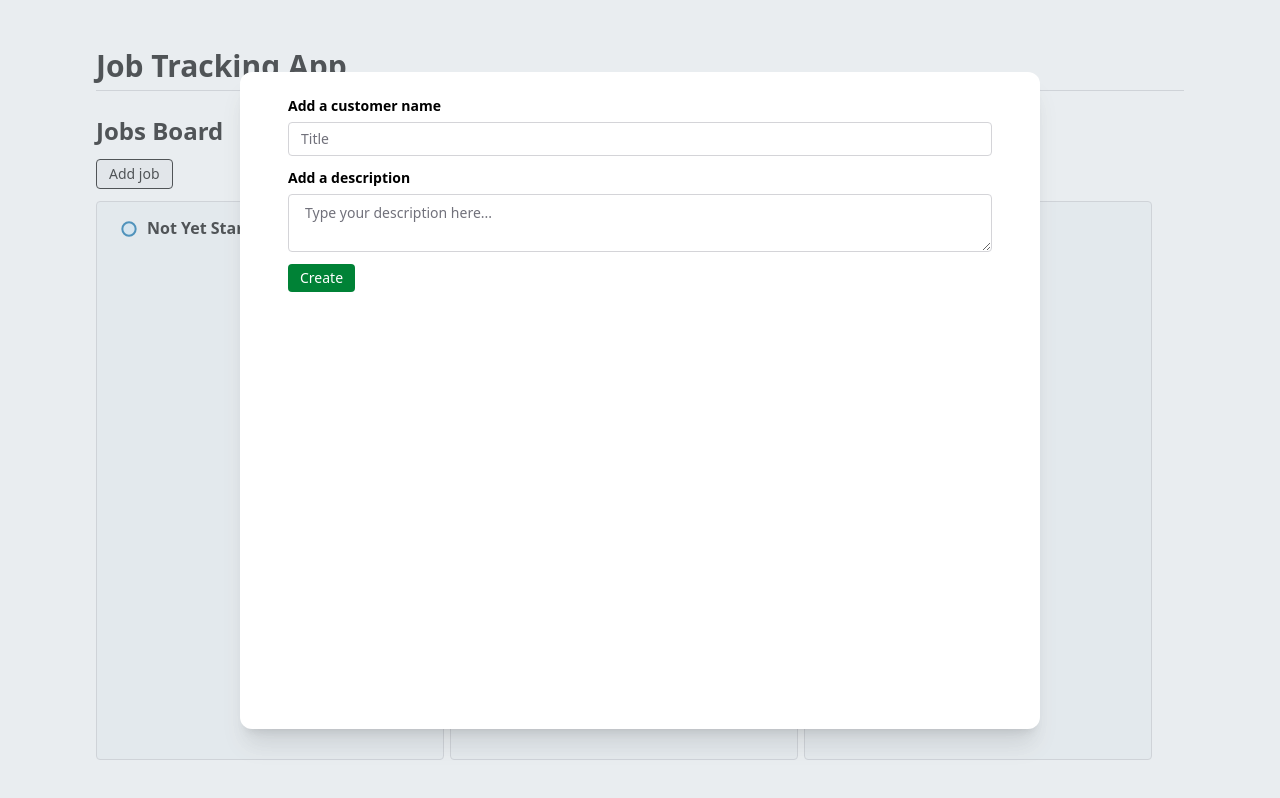
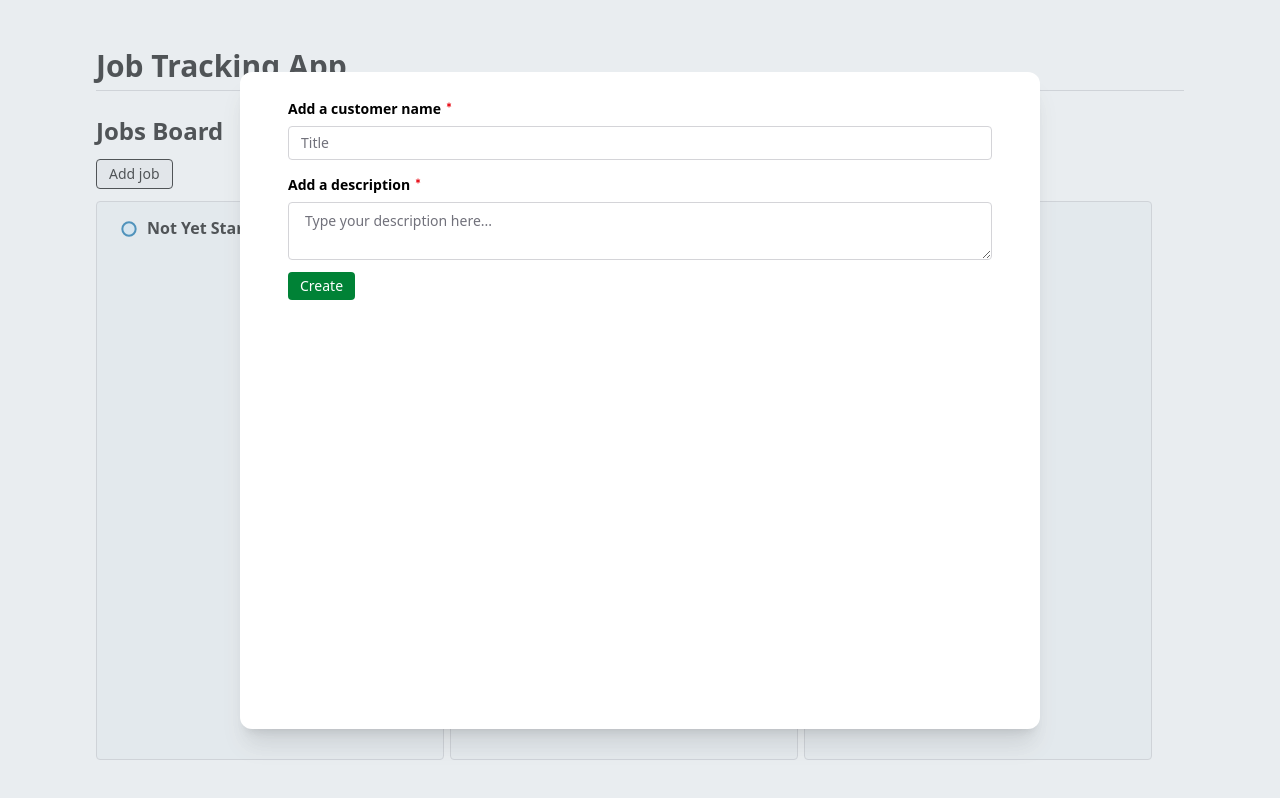
Before and after one commit to sjinno/job-tracking-app, a React (Vite) app: page / in a window 1280 px wide. Both pictures are taken after a click on the button "Add job". Built offline with nearby package versions, Linux system fonts and the light colour scheme.

Commit message:
feat: add required asterisk indicator to input fields in `JobForm`

```diff
--- a/src/components/job-form.tsx
+++ b/src/components/job-form.tsx
@@ -1,4 +1,4 @@
-import { TriangleAlert } from 'lucide-react';
+import { Asterisk, TriangleAlert } from 'lucide-react';
 import { useJobForm } from '../hooks';
 import { cn } from '../lib';
 import { ChangeEventHandler } from '../types';
@@ -19,6 +19,7 @@ export function JobForm() {
         }
         placeholder="Title"
         error={errors?.get('customerName')}
+        required={true}
       />
       <InputField
         label="Add a description"
@@ -30,6 +31,7 @@ export function JobForm() {
         placeholder="Type your description here..."
         error={errors?.get('description')}
         variant="large-text"
+        required={true}
       />
       <Button type="submit" className="bg-green-700 text-white border-none">
         Create
@@ -51,6 +53,7 @@ type InputFieldProps = InputProps & {
   label: string;
   error?: string;
   variant?: InputVariant;
+  required?: boolean;
 };
 
 function InputField({
@@ -61,6 +64,7 @@ function InputField({
   label,
   error,
   variant = 'text',
+  required,
 }: InputFieldProps) {
   const baseClass =
     'rounded font-light text-sm placeholder:text-zinc-500 border-1 border-zinc-300';
@@ -87,11 +91,18 @@ function InputField({
       />
     );
 
+  const asterisk = (
+    <Asterisk className="inline text-red-600 h-2 -ml-1 -mt-2" strokeWidth={3} />
+  );
+
   return (
     <div className="flex flex-col gap-1.5 mb-3">
-      <label htmlFor={name} className="font-semibold text-sm">
-        {label}
-      </label>
+      <div>
+        <label htmlFor={name} className="font-semibold text-sm">
+          {label}
+        </label>
+        {required && asterisk}
+      </div>
       {input}
       {error && (
         <p className="text-red-700 text-xs font-bold flex items-center">
```
